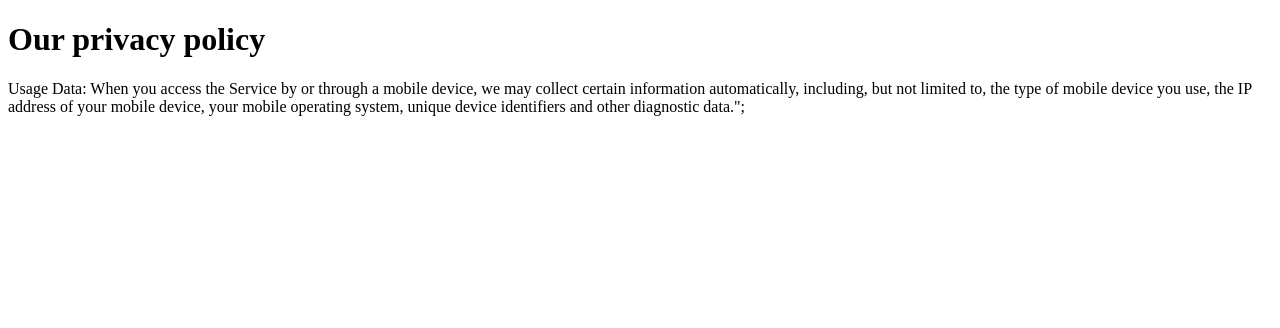
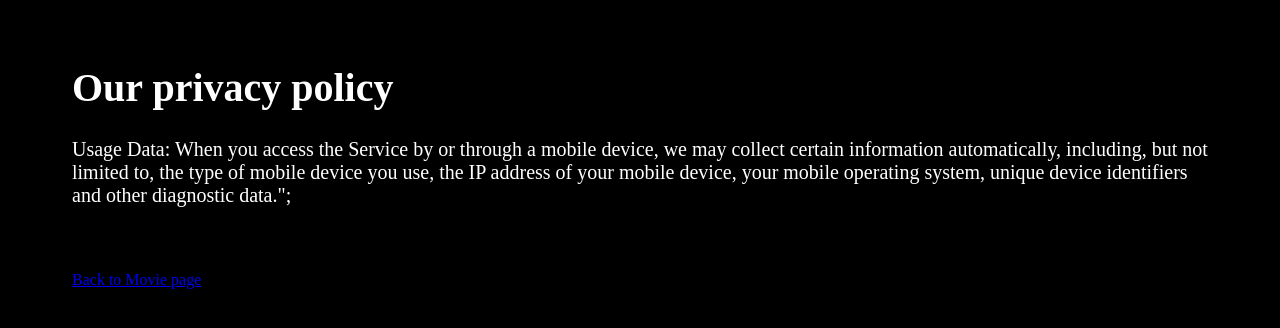
Before and after one commit to SIBUSISOMT/Movie_App, a plain HTML site: page privacyPage.html in a window 1280 px wide. Drawn offline with Linux system fonts and the light colour scheme.

Commit message:
new privacy page and styling

```diff
--- a/privacyPage.html
+++ b/privacyPage.html
@@ -6,7 +6,25 @@
     <title>Privacy page</title>
 </head>
 <body>
+
+    <style>
+    div{
+     margin: 4rem;
+     font-size: 20px;
+    }
+    a{
+        margin-left: 4rem;
+    }
+    body{
+        background-color: black;
+        color: white;
+    }
+
+    </style>
+    <div>
     <h1> Our privacy policy</h1>
     <p>Usage Data: When you access the Service by or through a mobile device, we may collect certain information automatically, including, but not limited to, the type of mobile device you use, the IP address of your mobile device, your mobile operating system, unique device identifiers and other diagnostic data.";</p>
+    </div>
+    <a href="index.html">Back to Movie page</a>
 </body>
 </html>
--- a/script.js
+++ b/script.js
@@ -100,7 +100,6 @@ addButton.addEventListener('click', () => {
   fetchMovies(currentPage);
 });
 
-
 const select = document.getElementById('select');
 
 function changeTheme(){
```
